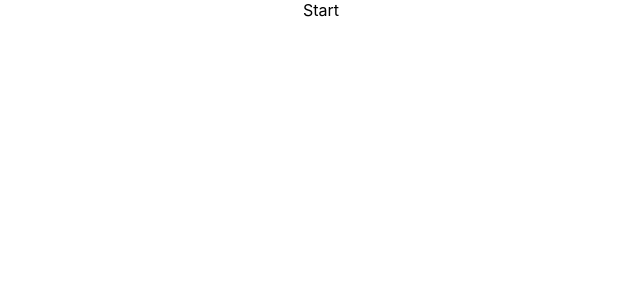
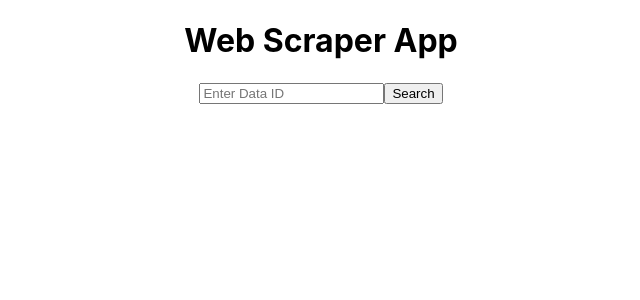
Before and after one commit to musiienko25/web-scraper, a React (Create React App) app: page / in a window 1280 px wide. Shown: the top 300 px of the page, without its empty margins (319-959 px from the left). Built offline with nearby package versions, Linux system fonts and the light colour scheme.

Commit message:
added form

```diff
--- a/package.json
+++ b/package.json
@@ -6,6 +6,9 @@
     "@testing-library/jest-dom": "^5.17.0",
     "@testing-library/react": "^13.4.0",
     "@testing-library/user-event": "^13.5.0",
+    "axios": "^1.7.2",
+    "cheerio": "^1.0.0-rc.12",
+    "http-proxy-middleware": "^3.0.0",
     "react": "^18.3.1",
     "react-dom": "^18.3.1",
     "react-scripts": "5.0.1",
--- a/src/App.js
+++ b/src/App.js
@@ -1,7 +1,14 @@
+import React from "react";
 import "./App.css";
+import SearchForm from "./components/SearchForm";
 
 function App() {
-  return <div className="App">Start</div>;
+  return (
+    <div className="App">
+      <h1>Web Scraper App</h1>
+      <SearchForm />
+    </div>
+  );
 }
 
 export default App;
--- /dev/null
+++ b/src/components/SearchForm.js
@@ -0,0 +1,48 @@
+import React, { useState } from "react";
+import axios from "axios";
+
+const SearchForm = () => {
+  const [id, setId] = useState("");
+  const [elementHtml, setElementHtml] = useState("");
+  const [error, setError] = useState("");
+
+  const handleSubmit = async (e) => {
+    e.preventDefault();
+    try {
+      const response = await axios.get(
+        `http://localhost:5000/api/scrape?id=${id}`
+      );
+      setElementHtml(response.data);
+      setError("");
+    } catch (error) {
+      console.error("Error fetching data:", error);
+      setError("Error fetching data. Check console for details.");
+      setElementHtml("");
+    }
+  };
+
+  return (
+    <div>
+      <form onSubmit={handleSubmit}>
+        <input
+          type="text"
+          value={id}
+          onChange={(e) => setId(e.target.value)}
+          placeholder="Enter Data ID"
+        />
+        <button type="submit">Search</button>
+      </form>
+      {error && <div style={{ color: "red" }}>{error}</div>}
+      <div>
+        {elementHtml && (
+          <div>
+            <h2>Element HTML:</h2>
+            <pre>{elementHtml}</pre>
+          </div>
+        )}
+      </div>
+    </div>
+  );
+};
+
+export default SearchForm;
```
Also changed, not shown: src/setupProxy.js (added, +14 -0 lines), src/utils/scrapeData.js (added, +29 -0 lines), 1 other file (tests, documents, lock files or other folders).
